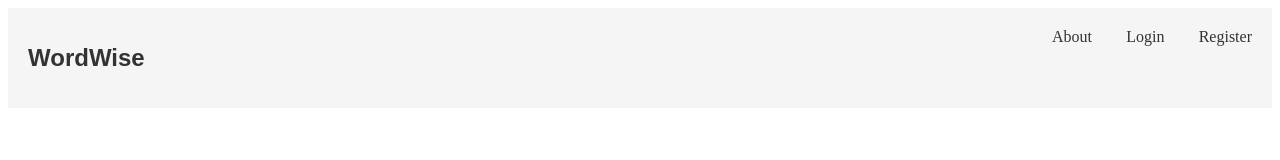
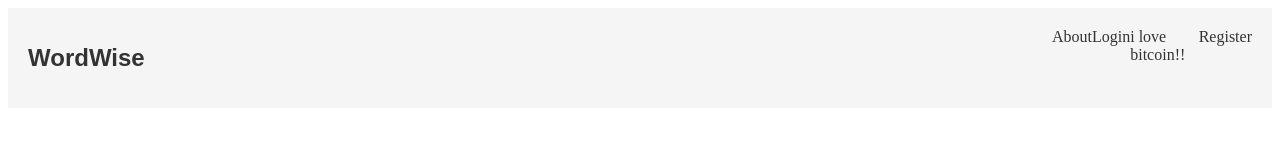
Before and after one commit to Bahare09/ldn9-fp-wordwise, a React (Create React App) app in the folder client/: page / in a window 1280 px wide. Shown: the top 160 px of the page. Built offline with nearby package versions, Linux system fonts and the light colour scheme.

Commit message:
Update Header.js

```diff
--- a/client/src/pages/Header.js
+++ b/client/src/pages/Header.js
@@ -13,6 +13,9 @@ const Header = () => {
 				<Link className="header__nav-link" to="/login">
 					Login
 				</Link>
+				<Link className="header__nav-link" to="/login">
+					i love bitcoin!!
+				</Link>
 				<Link className="header__nav-link" to="/register">
 					Register
 				</Link>
```
